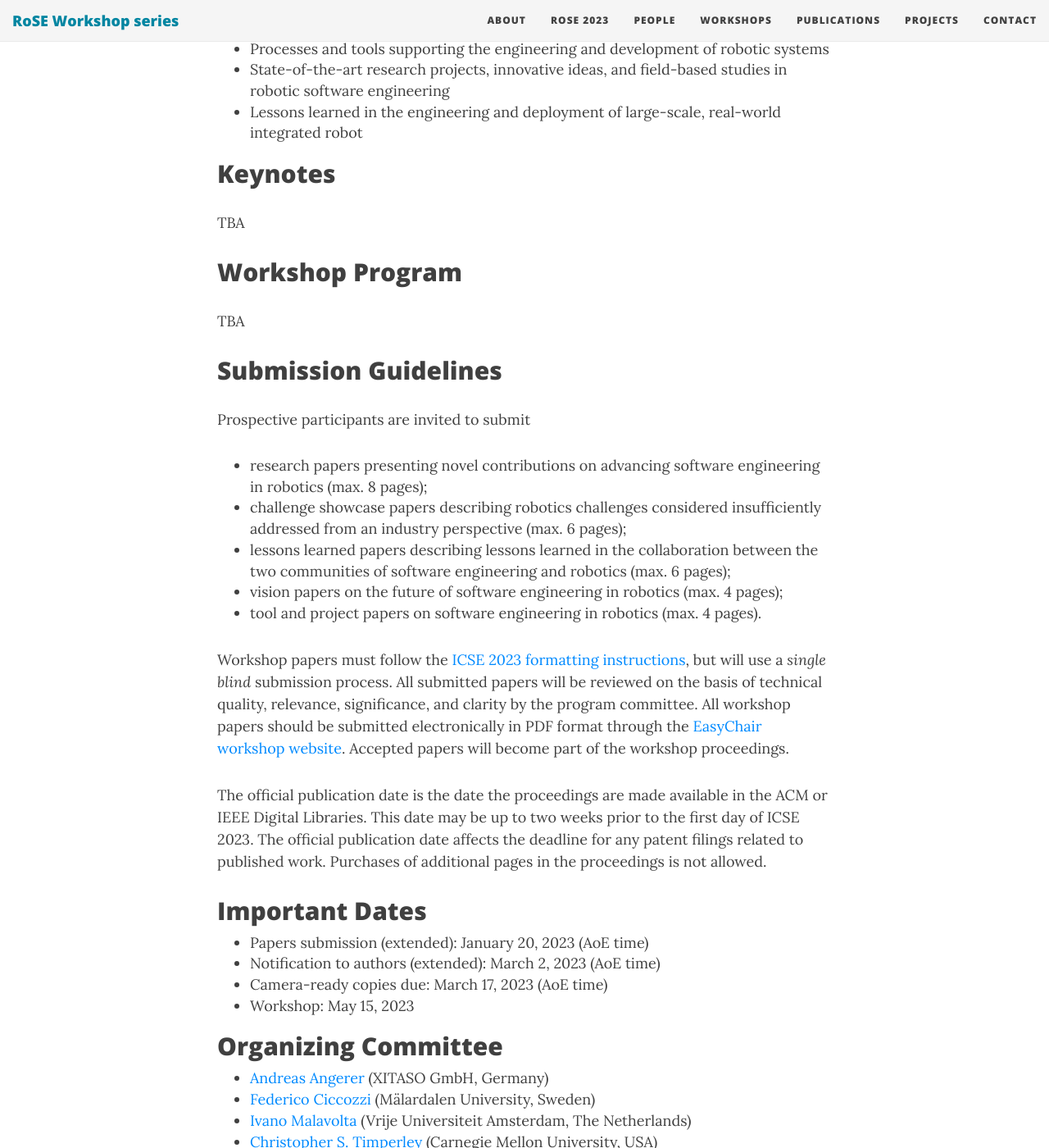
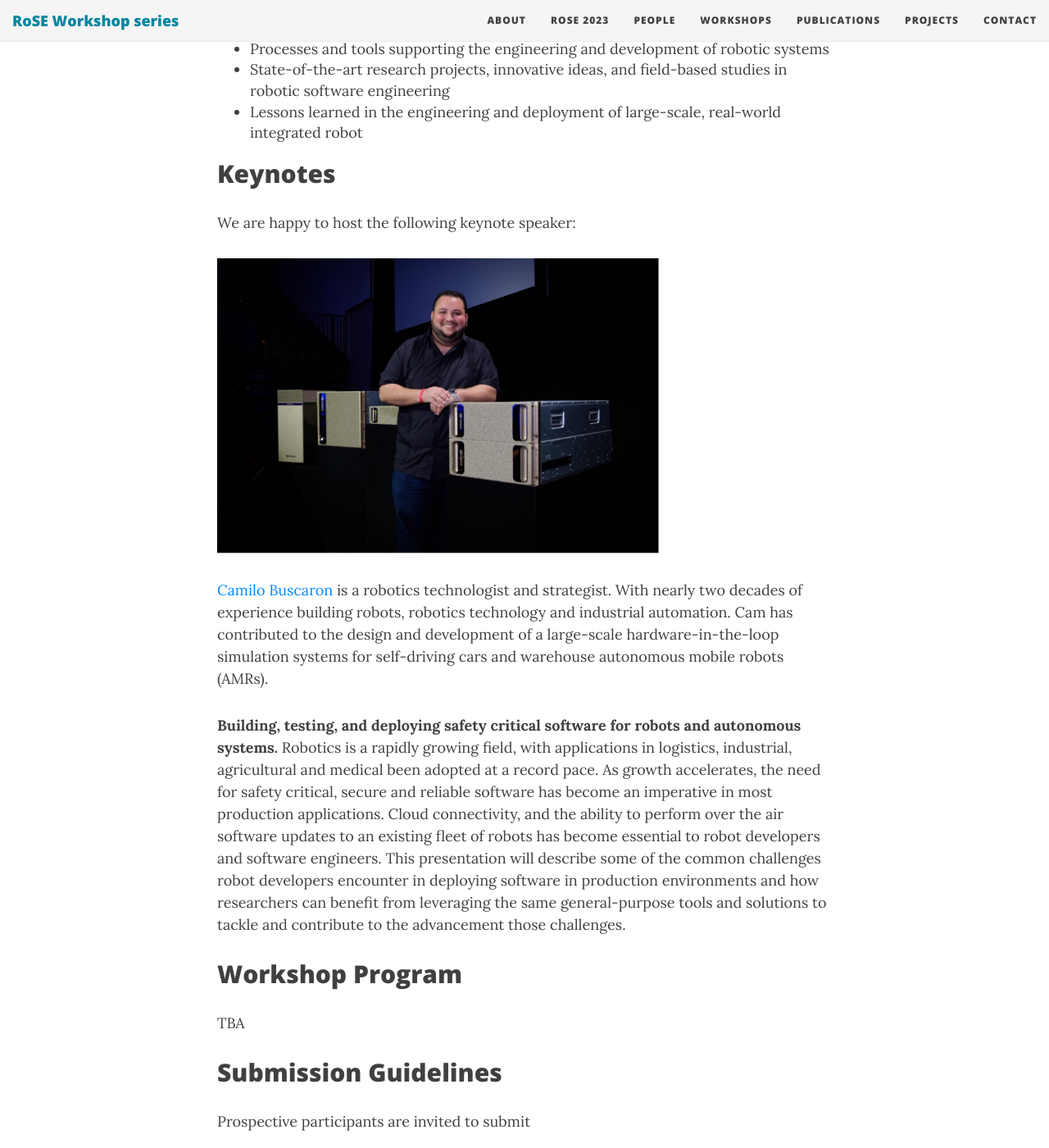
Before and after one commit to rose-workshops/rose-workshops.github.io, a Jekyll site: the page built from rose2023.md, in a window 1280 px wide and 1400 px high, scrolled down 1472 px. Shown: the whole window at 82% size. Built offline with Jekyll 4.4.1, drawn with Linux system fonts in a browser that asks for light colours; nearby versions of some CDN libraries.

Commit message:
added keynote to RoSE 23

```diff
--- a/rose2023.md
+++ b/rose2023.md
@@ -35,9 +35,23 @@ topics related to robotics software engineering:
 - Lessons learned in the engineering and deployment of large-scale, real-world integrated robot
 
 ## Keynotes
-TBA
+
+We are happy to host the following keynote speaker:
+
+<img src="/img/CamiloBuscaron.jpg" alt="Camilo Buscaron" style="width: 30em;" />
+
+[Camilo Buscaron](https://www.linkedin.com/in/camilo-buscaron-93739827) is a robotics technologist and strategist. With nearly two decades of experience building robots, robotics technology and industrial automation.
+Cam has contributed to the design and development of a large-scale hardware-in-the-loop simulation systems for self-driving cars and warehouse autonomous mobile robots (AMRs).
+
+**Building, testing, and deploying safety critical software for robots and autonomous systems.**
+Robotics is a rapidly growing field, with applications in logistics, industrial, agricultural and medical been adopted at a record pace.
+As growth accelerates, the need for safety critical, secure and reliable software has become an imperative in most production applications.
+Cloud connectivity, and the ability to perform over the air software updates to an existing fleet of robots has become essential to robot developers and software engineers.
+This presentation will describe some of the common challenges robot developers encounter in deploying software in production environments and how researchers can benefit from leveraging the same general-purpose tools and solutions to tackle and contribute to the advancement those challenges.
+
 
 ## Workshop Program
+
 TBA
 
 ## Submission Guidelines
@@ -54,18 +68,21 @@ Workshop papers must follow the [ICSE 2023 formatting instructions](https://conf
 The official publication date is the date the proceedings are made available in the ACM or IEEE Digital Libraries. This date may be up to two weeks prior to the first day of ICSE 2023. The official publication date affects the deadline for any patent filings related to published work. Purchases of additional pages in the proceedings is not allowed.
 
 ## Important Dates
+
 - Papers submission (extended): January 20, 2023 (AoE time)
 - Notification to authors (extended): March 2, 2023 (AoE time)
 - Camera-ready copies due: March 17, 2023 (AoE time)
 - Workshop: May 15, 2023
 
 ## Organizing Committee
+
 - [Andreas Angerer](https://xitaso.com) (XITASO GmbH, Germany)
 - [Federico Ciccozzi](http://www.es.mdh.se/staff/266-Federico_Ciccozzi) (Mälardalen University, Sweden)
 - [Ivano Malavolta](http://www.ivanomalavolta.com) (Vrije Universiteit Amsterdam, The Netherlands)
 - [Christopher S. Timperley](http://www.christimperley.co.uk/) (Carnegie Mellon University, USA)
 
 ## Program Committee
+
 * Mark Adamik, Vrije Universiteit Amsterdam, The Netherlands
 * Alwin Hoffmann, XITASO GmbH, Germany
 * Andreas Wortmann, RWTH Aachen University, Germany
@@ -98,6 +115,7 @@ The official publication date is the date the proceedings are made available in
 * Ulrik Schultz, University of Southern Denmark, Denmark
 
 ## Call for Papers
+
 - [Call for Papers (PDF)](https://github.com/rose-workshops/rose-workshops.github.io/raw/master/downloads/ROSE_2023_cfp.pdf)
 
 <center>
```
